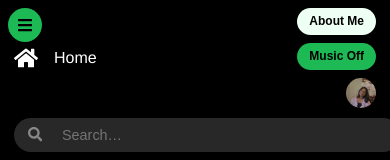
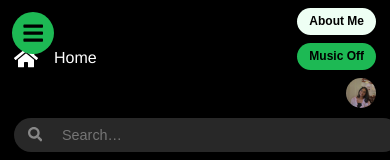
Before and after one commit to BhavanaPoosa/react-portfolio, a React (Create React App) app: page / in a window 390 px wide. Shown: the top 160 px of the page. Built offline with nearby package versions, Linux system fonts and the light colour scheme.

Commit message:
Adjust the burger-btn

```diff
--- a/src/styles/Sidebar.css
+++ b/src/styles/Sidebar.css
@@ -100,18 +100,21 @@
     .burger-btn {
       display: flex;
       position: fixed;
-      top: 8px; left: 8px;
-      width: 34px; height: 34px;
+      top: 12px;
+      left: 12px;
+      width: 42px;
+      height: 42px;
+      font-size: 1.4rem; /* Increased icon size */
       border: none;
       border-radius: 50%;
       background: #1DB954;
       color: #000;
-      font-size: 1rem;
       justify-content: center;
       align-items: center;
       z-index: 1000;
       transition: transform 0.2s ease;
     }
+
     .burger-btn:hover { transform: scale(1.05); }
 
     .sidebar .close-btn {
```
